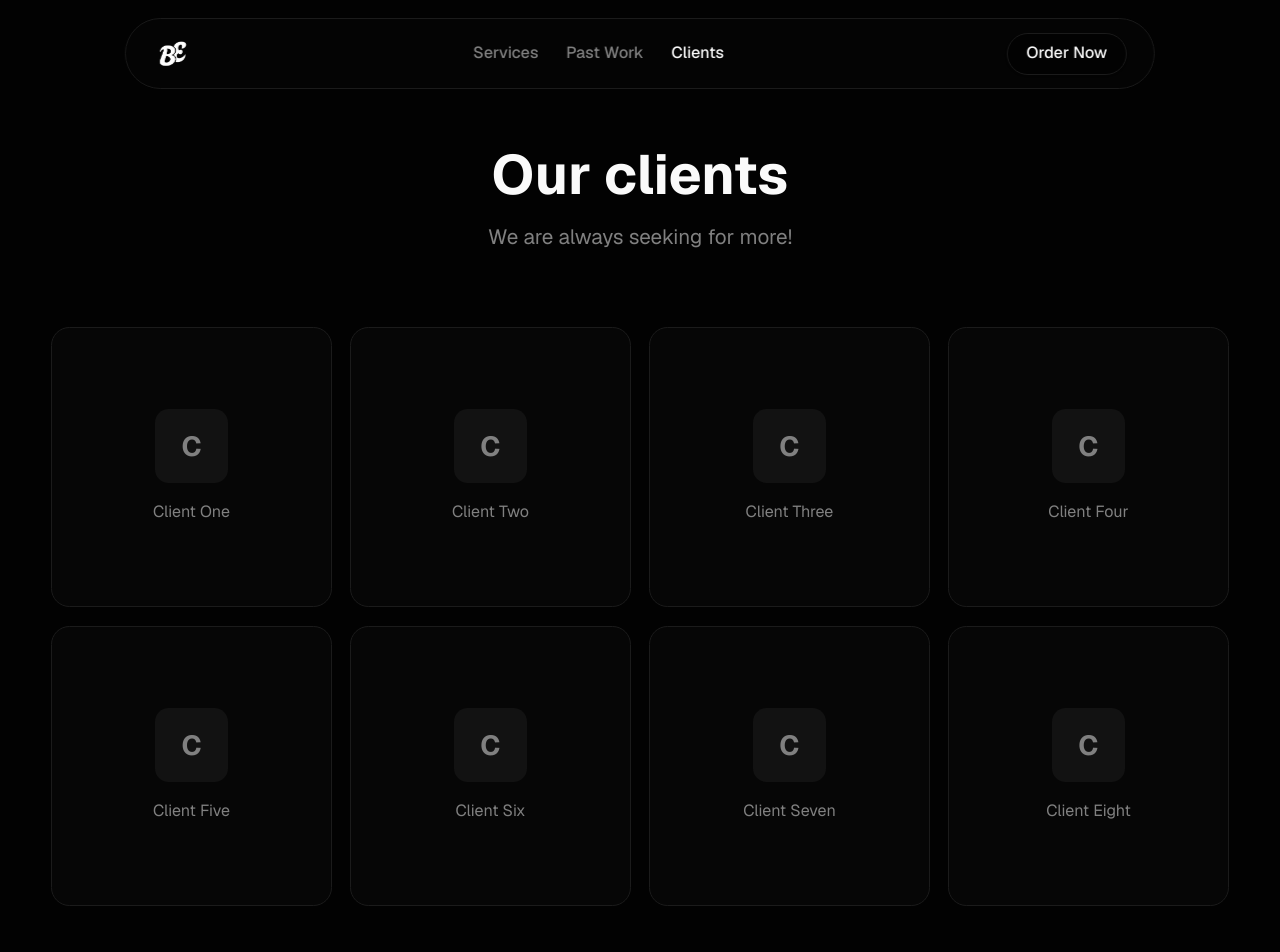
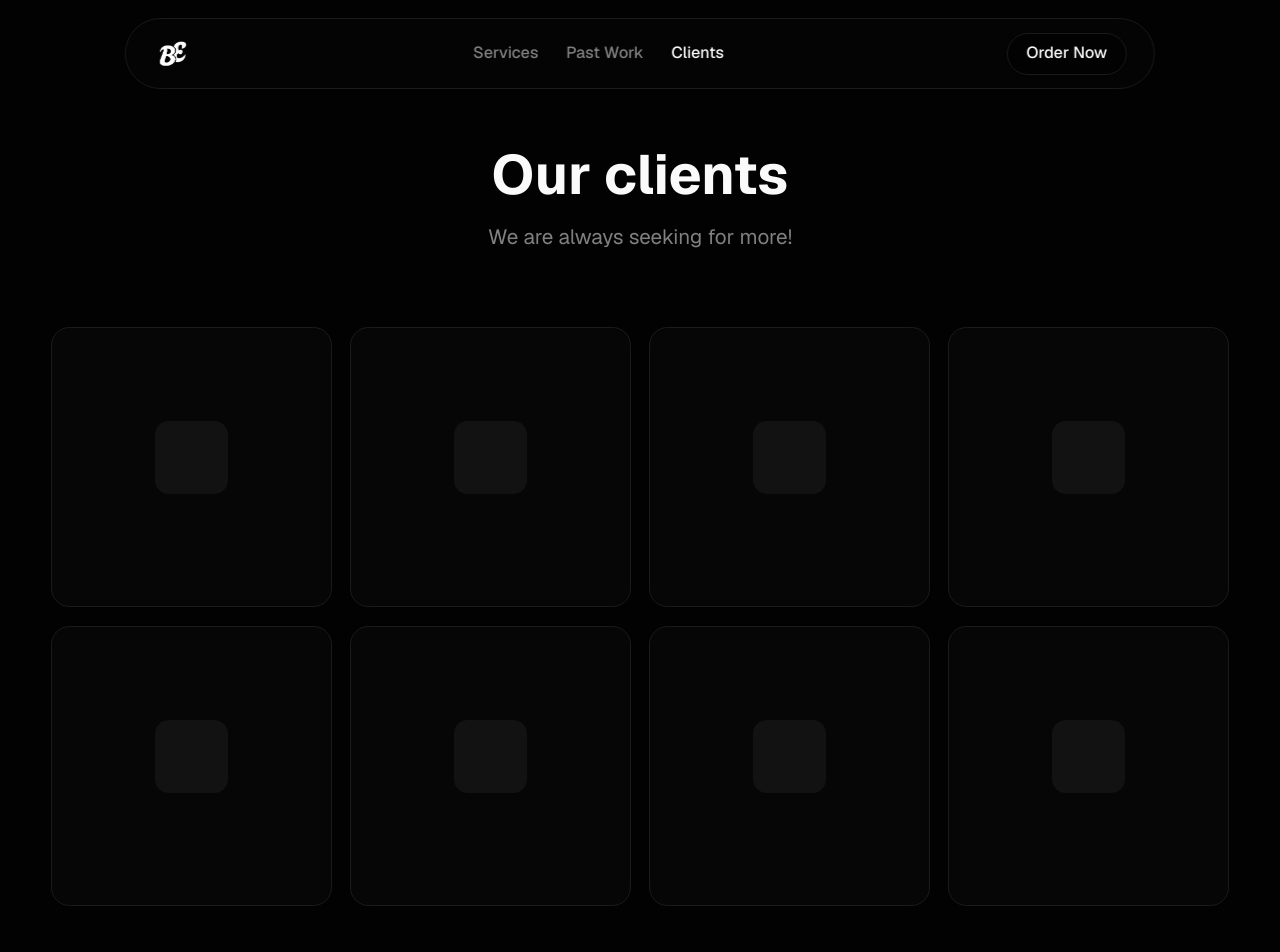
Before and after one commit to BillEfthimiou/billefthimiou.com, a Next.js app: page /clients in a window 1280 px wide. Shown: the top 952 px of the page. Built offline with nearby package versions, Linux system fonts and the light colour scheme.

Commit message:
feat: clear all client names in clients-grid component

```diff
--- a/components/clients-grid.tsx
+++ b/components/clients-grid.tsx
@@ -3,14 +3,14 @@ interface Client {
 }
 
 const clients: Client[] = [
-  { name: "Client One" },
-  { name: "Client Two" },
-  { name: "Client Three" },
-  { name: "Client Four" },
-  { name: "Client Five" },
-  { name: "Client Six" },
-  { name: "Client Seven" },
-  { name: "Client Eight" },
+  { name: "" },
+  { name: "" },
+  { name: "" },
+  { name: "" },
+  { name: "" },
+  { name: "" },
+  { name: "" },
+  { name: "" },
 ];
 
 export function ClientsGrid() {
```
